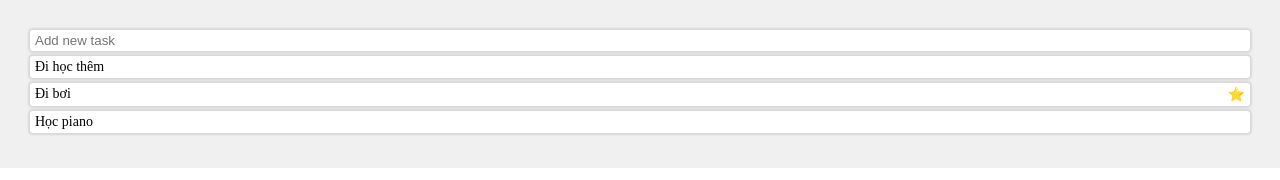
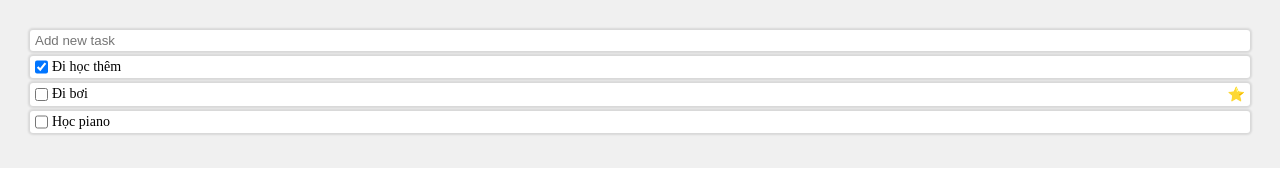
Before and after one commit to antking19/todoapp-holetex-02-04-2025, a React (Vite) app: page / in a window 1280 px wide. Shown: the top 180 px of the page. Built offline with nearby package versions, Linux system fonts and the light colour scheme.

Commit message:
xu ly su kien cho completed checkbox

```diff
--- a/src/App.jsx
+++ b/src/App.jsx
@@ -4,19 +4,32 @@ import TodoItem from "./components/TodoItem";
 
 const App = () => {
     const [todoList, setTodoList] = useState([
-        { id: 1, name: "Đi học thêm", isImportant: false },
-        { id: 2, name: "Đi bơi", isImportant: true },
-        { id: 3, name: "Học piano", isImportant: false },
+        { id: 1, name: "Đi học thêm", isImportant: false, isCompleted: true },
+        { id: 2, name: "Đi bơi", isImportant: true, isCompleted: false },
+        { id: 3, name: "Học piano", isImportant: false, isCompleted: false },
     ]);
 
     const inputRef = useRef();
 
+    const handleCompletedCheckboxChange = (todoId) => {
+        const newTodoList = todoList.map((todo) => {
+            if (todo.id === todoId) {
+                return { ...todo, isCompleted: !todo.isCompleted };
+            }
+            return todo;
+        });
+        setTodoList(newTodoList);
+    };
+
     const todos = todoList.map((todo) => {
         return (
             <TodoItem
+                id={todo.id}
                 key={todo.id}
                 name={todo.name}
                 isImportant={todo.isImportant}
+                isCompleted={todo.isCompleted}
+                handleCompletedCheckboxChange={handleCompletedCheckboxChange}
             />
         );
     });
--- a/src/components/TodoItem.jsx
+++ b/src/components/TodoItem.jsx
@@ -3,7 +3,16 @@ import React from "react";
 const TodoItem = (props) => {
     return (
         <div className="todo-item">
-            <p className="todo-item-text">{props.name}</p>
+            <div style={{ display: "flex", gap: 4 }}>
+                <input
+                    type="checkbox"
+                    checked={props.isCompleted}
+                    onChange={() => {
+                        props.handleCompletedCheckboxChange(props.id);
+                    }}
+                />
+                <p className="todo-item-text">{props.name}</p>
+            </div>
             {props.isImportant && <p>⭐</p>}
         </div>
     );
```
